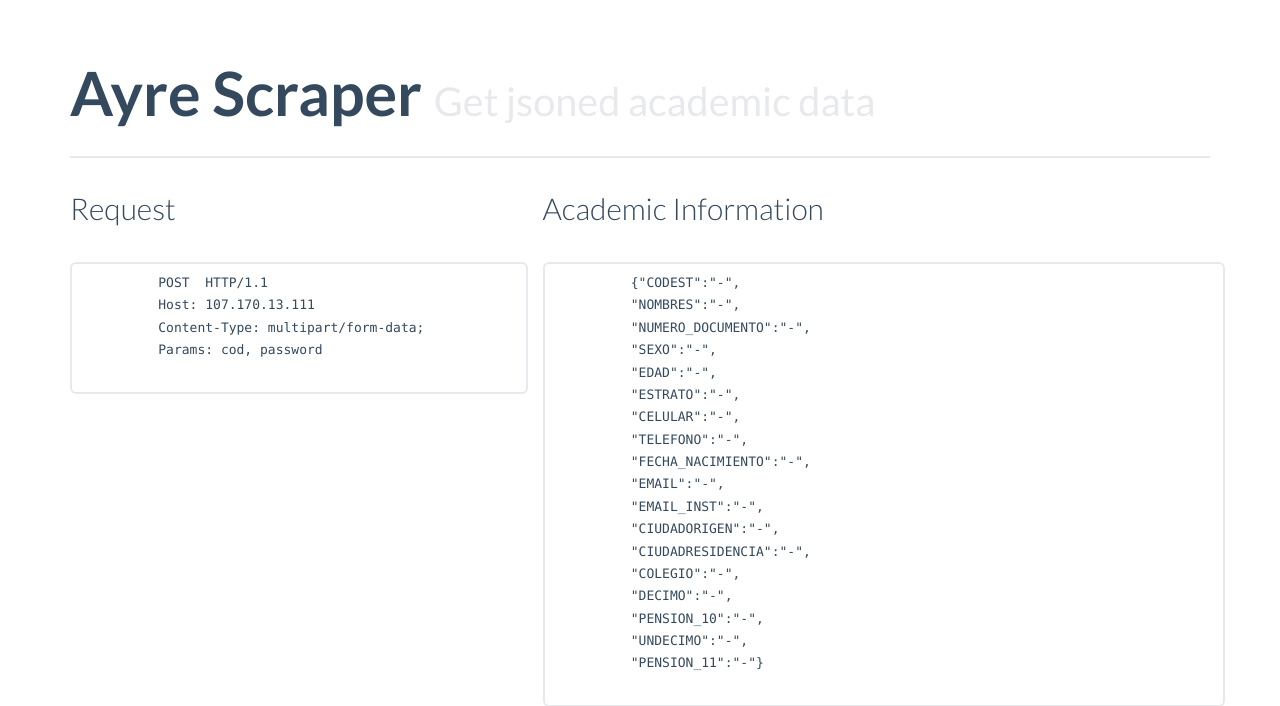
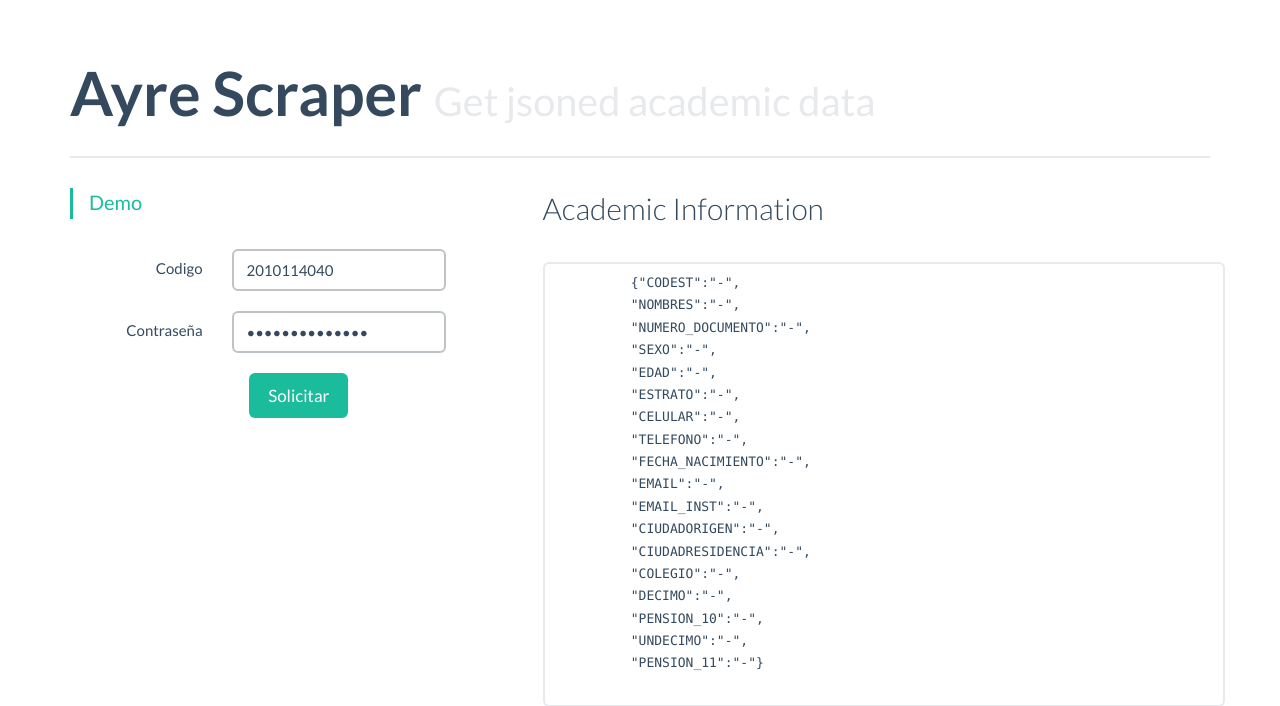
Before and after one commit to jechav/ayreScraper, a Flask app: page / in a window 1280 px wide. Shown: the top 706 px of the page. Run offline with Flask 2, Linux system fonts and the light colour scheme; some libraries are stand-ins or nearby versions.

Commit message:
improve index demo

```diff
--- a/app/app.py
+++ b/app/app.py
@@ -17,8 +17,7 @@ def index():
         if not request.form or not 'cod' in request.form or not 'password' in request.form:
             return r_error(500)
         else:
-            return jsonify({'student': main_request(request.form['cod'], request.form['password'])})
-            # return 'Valid  request: '+request.form['cod']+' pass: '+request.form['password']
+            return jsonify( main_request(request.form['cod'], request.form['password']) )
     else:
         return render_template('index.html');
 
--- /dev/null
+++ b/app/static/js/app/app.js
@@ -0,0 +1,83 @@
+angular.module('app', [])
+.run(['$rootScope',
+     function ($rootScope) {
+  console.info('llegamos');
+}])
+.controller('main', ['$scope', 'Ayre', '$timeout',
+            function($scope, Ayre, $timeout){
+
+  $scope.user = {};
+  //$scope.user.cod = 2014115021;
+  //$scope.user.password = 'nacielguillermo123';
+
+  $scope.user.cod = 2010114040;
+  $scope.user.password = 'jochechavez123';
+
+  $scope.busy = false;
+  $scope.results = null;
+
+  $scope.makeRequest = function(){
+    console.log($scope.user);
+    $scope.busy = true;
+    $scope.results = null;
+
+    Ayre.auth($scope.user, success, error);
+
+    function success(res){
+      $scope.results = res.data;
+      $scope.busy = false;
+      console.log($scope.results);
+    }
+    function error(res){
+      console.warn(res);
+      alert( JSON.stringify(res.data) );
+      $scope.busy = false;
+    }
+
+  };
+
+}])
+.service('Ayre', ['$http',
+         function($http){
+
+  this.URL = '/';
+  this.auth = function(data, callback, error){
+    var conf = {
+      url: this.URL,
+      method: 'POST',
+      data: $.param(data),
+      headers: { 'Content-Type': 'application/x-www-form-urlencoded' }
+    }
+    //console.warn( conf );
+    return $http(conf).then(callback, error);
+    //return $http.post(this.URL, data).then(callback, error);
+  }
+
+}])
+
+.directive('t3bsLoading', [function(){
+  return {
+    restrict: 'A',
+    scope: {
+      t3bsLoading: '='
+    },
+    link: function(scope, element, attrs) {
+      element.css('position', 'relative');
+
+      var tmp = '<load style="position: absolute; top: 0; bottom: 0; left: 0; \
+      right: 0; background-color: #ffffffb8;"> <img \
+      src="https://mir-s3-cdn-cf.behance.net/project_modules/disp/585d0331234507.564a1d239ac5e.gif" \
+      alt="Loading" style="height: 120px; position: absolute; top: 150px; \
+      left: 50%; transform: translate(-50%, 0);"> \
+      </load>'
+
+      scope.$watch('t3bsLoading', function(){
+        if(scope.t3bsLoading){
+          element.append(tmp)
+        }else{
+          element.find('load').remove();
+        }
+      });
+    }
+  };
+}])
--- a/app/templates/index.html
+++ b/app/templates/index.html
@@ -11,6 +11,9 @@
     <!-- Loading Flat UI -->
     <link href="/static/css/flat-ui.min.css" rel="stylesheet">
 
+    <!-- main ccs -->
+    <link href="/static/css/main.css" rel="stylesheet">
+
     <link rel="shortcut icon" href="/static/img/favicon.ico">
 
     <!-- HTML5 shim, for IE6-8 support of HTML5 elements. All other JS at the end of file. -->
@@ -19,7 +22,7 @@
       <script src="js/vendor/respond.min.js"></script>
     <![endif]-->
   </head>
-  <body>
+  <body ng-app="app" ng-controller="main">
 
   <div class="container">
     <div class="page-header">
@@ -27,18 +30,45 @@
     </div>
     <div class="row">
       <div class="col col-md-5">
-        <p class="lead">Request</p>
-        <pre>
-          POST  HTTP/1.1
-          Host: 107.170.13.111
-          Content-Type: multipart/form-data;
-          Params: cod, password
-        </pre>
+        <!--<p class="lead">Request</p>-->
+        <!--<pre>-->
+            <!--POST  HTTP/1.1-->
+            <!--Host: 107.170.13.111-->
+            <!--Content-Type: multipart/form-data;-->
+            <!--Params: cod, password-->
+        <!--</pre>-->
+        <blockquote style="border-left-color: #1ABC9C;">
+          <p style="color: #1ABC9C;">Demo</p>
+        </blockquote>
+        <form class="form-horizontal" name="form" novalidate>
+          <div class="form-group">
+            <label class="col-md-4 control-label">Codigo</label>
+            <div class="col-md-6">
+              <input type="text" ng-model="user.cod"
+              required
+              class="form-control">
+            </div>
+          </div>
+          <div class="form-group">
+            <label class="col-md-4 control-label">Contraseña</label>
+            <div class="col-md-6">
+              <input type="password" ng-model="user.password"
+              required
+              class="form-control">
+            </div>
+          </div>
+          <div class="form-group" style="text-align: center;">
+            <a class="btn btn-lg btn-primary"
+              ng-click="makeRequest()"
+              ng-disabled="form.$invalid || busy">Solicitar</a>
+          </div>
+        </form>
       </div>
-      <div class="col-md-7">
+      <div class="col-md-7" t3bs-loading="busy">
         <div class="row">
           <p class="lead">Academic Information</p>
-          <pre>
+          <pre ng-if="results" ng-bind=" results.personal | json "> </pre>
+          <pre ng-if="!results">
           {"CODEST":"-",
           "NOMBRES":"-",
           "NUMERO_DOCUMENTO":"-",
@@ -61,7 +91,8 @@
         </div>
         <div class="row">
           <p class="lead">Schedule</p>
-          <pre>
+          <pre ng-if="results" ng-bind="results.schedule | json"> </pre>
+          <pre ng-if="!results">
             {"NUM":"-",
             "CODMAT":"-",
             "ASIGNATURA":"-",
@@ -91,6 +122,8 @@
   <!-- Include all compiled plugins (below), or include individual files as needed -->
   <!--<script src="/static/js/vendor/video.js"></script>-->
   <script src="/static/js/flat-ui.min.js"></script>
+  <script src="https://ajax.googleapis.com/ajax/libs/angularjs/1.5.6/angular.min.js"></script>
+  <script src="/static/js/app/app.js"></script>
 
   </body>
 </html>
```
Also changed, not shown: app/static/css/main.css (added).
